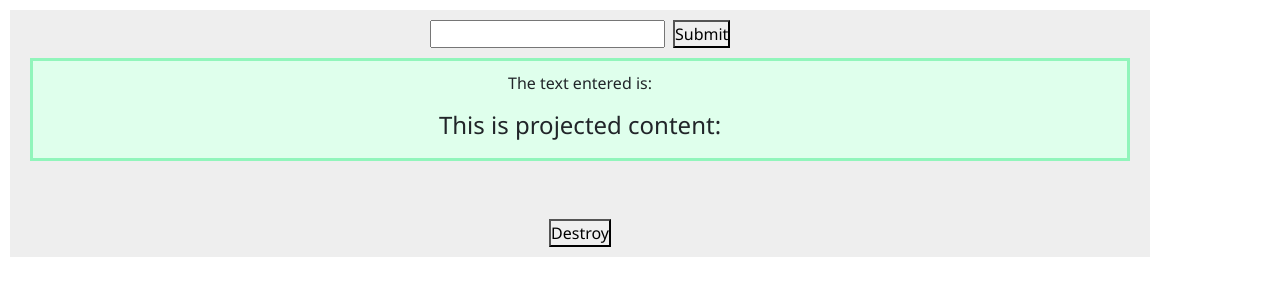
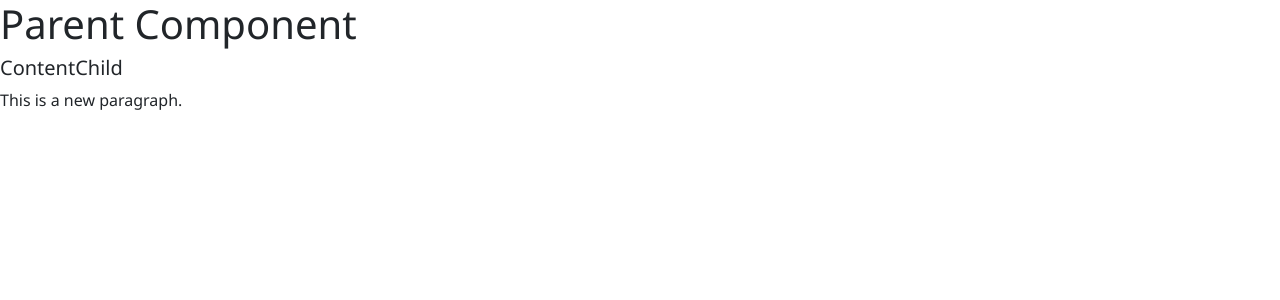
Before and after one commit to ppavankumar/AngularBasics, an Angular app: page / in a window 1280 px wide. Shown: the top 300 px of the page. Built offline with nearby package versions, Linux system fonts and the light colour scheme.

Commit message:
Learnt @ContentChild

```diff
--- a/src/app/app.component.html
+++ b/src/app/app.component.html
@@ -1,10 +1,4 @@
-<div class="container">
-  <input type="text" #input />&nbsp;
-  <button (click)="onSubmit(input)">Submit</button>
-  <app-demo [value]="inputText" *ngIf="destroy">
-    <h4>This is projected content: {{ inputText }}</h4>
-  </app-demo><br><br>
-  <button (click)="destroyComponent()">Destroy</button>
-  <!-- <app-demo [value]="inputText"></app-demo>
-  <app-demo [value]="inputText"></app-demo> -->
-</div>
+<h1>Parent Component</h1>
+<app-demo [title]="title">
+  <p #paragraph>This is a paragraph</p>
+</app-demo>
--- a/src/app/app.component.ts
+++ b/src/app/app.component.ts
@@ -6,17 +6,5 @@ import { Component, ViewEncapsulation } from "@angular/core";
   styleUrls: ["./app.component.css"],
 })
 export class AppComponent {
-  title = "LifeCycleHook";
-
-  inputText: string = "";
-
-  destroy: boolean = true;
-
-  onSubmit = (input: HTMLInputElement) => {
-    this.inputText = input.value;
-  };
-
-  destroyComponent() {
-    this.destroy = false;
-  }
+  title = "ContentChild";
 }
--- a/src/app/components/demo/demo.component.html
+++ b/src/app/components/demo/demo.component.html
@@ -1,4 +1,2 @@
-<div class="demo">
-  <p>The text entered is: {{ value }}</p>
-  <ng-content></ng-content>
-</div>
+<h5>{{ title }}</h5>
+<ng-content></ng-content>
--- a/src/app/components/demo/demo.component.ts
+++ b/src/app/components/demo/demo.component.ts
@@ -4,7 +4,9 @@ import {
   AfterViewChecked,
   AfterViewInit,
   Component,
+  ContentChild,
   DoCheck,
+  ElementRef,
   Input,
   OnChanges,
   OnDestroy,
@@ -17,55 +19,17 @@ import {
   templateUrl: "./demo.component.html",
   styleUrls: ["./demo.component.css"],
 })
-export class DemoComponent
-  implements
-    OnInit,
-    OnChanges,
-    DoCheck,
-    AfterContentInit,
-    AfterContentChecked,
-    AfterViewInit,
-    AfterViewChecked,
-    OnDestroy
-{
-  @Input() value: string = "AngularApp";
+export class DemoComponent {
+  @Input() title: string = "";
 
-  constructor() {
-    console.log("demo component constructor called");
-    // console.log(this.value);
-  }
-
-  ngOnChanges(change: SimpleChanges) {
-    console.log("ngOnChanges called");
-    console.log(change);
-  }
+  @ContentChild("paragraph") paragraphEl: ElementRef;
 
   ngOnInit() {
-    console.log("ngOnInit called");
-    // console.log(this.value);
-  }
-
-  ngDoCheck(): void {
-    console.log("ngDoCheck called");
+    console.log(this.paragraphEl);
   }
 
   ngAfterContentInit() {
-    console.log("ngAfterContentInit called");
-  }
-
-  ngAfterContentChecked() {
-    console.log("ngAfterContentChecked called");
-  }
-
-  ngAfterViewInit(): void {
-    console.log("ngAfterViewInit called");
-  }
-
-  ngAfterViewChecked(): void {
-    console.log("ngAfterViewChecked called");
-  }
-
-  ngOnDestroy(): void {
-    console.log("ngOnDestroy called");
+    this.paragraphEl.nativeElement.textContent = "This is a new paragraph.";
+    console.log(this.paragraphEl.nativeElement.textContent);
   }
 }
```
